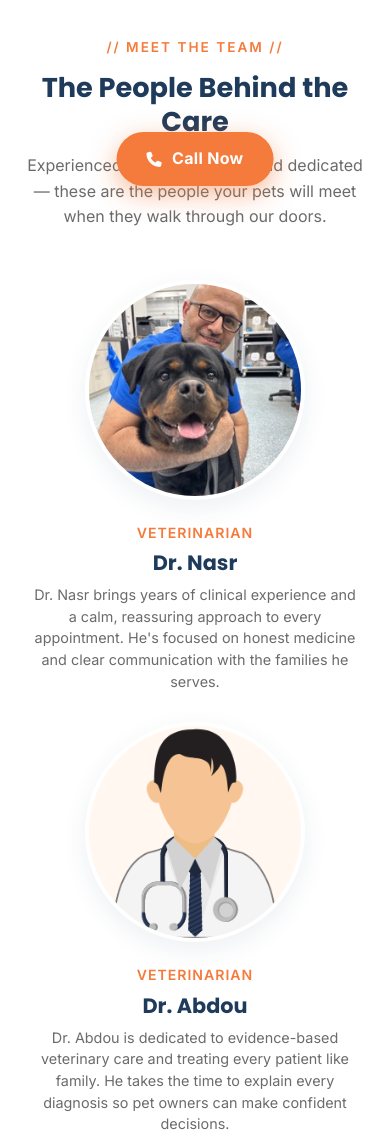
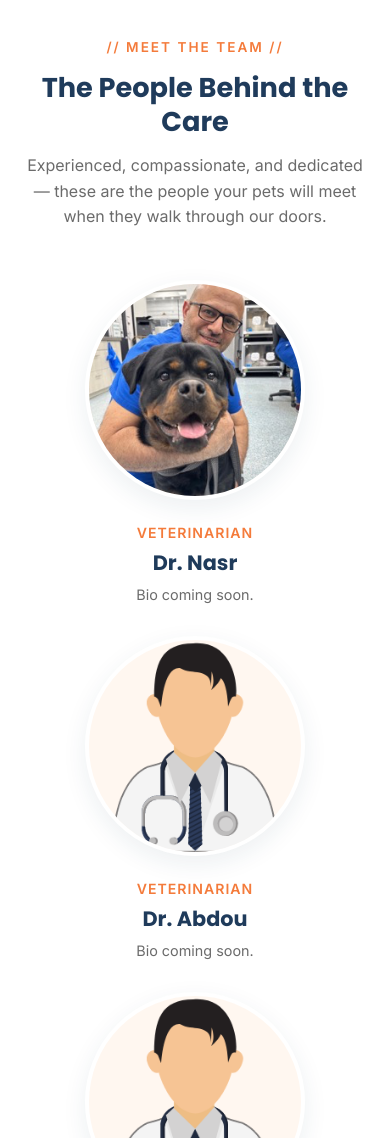
Before and after one commit to yahianasribrahim-blip/obahsite, a website: page team.html in a window 390 px wide. Shown: the part 640-1778 px from the top of the page. Drawn offline with Linux system fonts and the light colour scheme.

Commit message:
Use real Google reviews, drop fake team bios, remove sticky call button
- Replace placeholder testimonials with three real Google reviews
  (Olivia G., Nora A., Morgan H.) — covers affordability + same-day,
  first-time-owner trust, and gentle handling for reactive pets
- Revert the five team bios I had auto-written back to
  "Bio coming soon." per Yahia's call (Cassi's real bio untouched)
- Remove the sticky mobile "Call Now" button (looked cluttered next
  to the scroll-top button); strip the related JS injection and CSS

Co-Authored-By: Claude Opus 4.7 (1M context) <noreply@anthropic.com>

```diff
--- a/assets/css/styles.css
+++ b/assets/css/styles.css
@@ -559,36 +559,3 @@ a.contact-box:hover h4 { color: var(--primary); }
   background-color: #fff;
 }
 .contact-form select:invalid { color: #999; }
-
-/* ===== STICKY MOBILE CALL CTA ===== */
-.mobile-call-cta {
-  display: none;
-  position: fixed;
-  bottom: 18px;
-  left: 50%;
-  transform: translateX(-50%);
-  background: var(--primary);
-  color: #fff;
-  padding: 14px 30px;
-  border-radius: 999px;
-  box-shadow: 0 8px 26px rgba(244, 123, 59, 0.5);
-  font-weight: 700;
-  font-size: 1rem;
-  z-index: 999;
-  text-decoration: none;
-  align-items: center;
-  gap: 10px;
-  letter-spacing: 0.3px;
-  transition: background .2s, transform .2s;
-}
-.mobile-call-cta:hover, .mobile-call-cta:active {
-  background: var(--primary-dark);
-  color: #fff;
-  transform: translateX(-50%) translateY(-2px);
-}
-.mobile-call-cta i { font-size: 0.95rem; }
-@media (max-width: 720px) {
-  .mobile-call-cta { display: inline-flex; }
-  body { padding-bottom: 78px; }
-  .scroll-top { bottom: 84px; right: 18px; width: 42px; height: 42px; font-size: 1.1rem; }
-}
--- a/assets/js/main.js
+++ b/assets/js/main.js
@@ -17,16 +17,6 @@ document.addEventListener('DOMContentLoaded', () => {
   const nav = document.querySelector('.nav');
   if (toggle && nav) {
     toggle.addEventListener('click', () => nav.classList.toggle('open'));
-  }
-
-  // Sticky mobile call CTA (visible only on phones via CSS)
-  if (!document.querySelector('.mobile-call-cta')) {
-    const callBtn = document.createElement('a');
-    callBtn.href = 'tel:613-825-7921';
-    callBtn.className = 'mobile-call-cta';
-    callBtn.setAttribute('aria-label', 'Call Ottawa Barrhaven Animal Hospital');
-    callBtn.innerHTML = '<i class="fa-solid fa-phone"></i> Call Now';
-    document.body.appendChild(callBtn);
   }
 
   // Scroll to top button
--- a/team.html
+++ b/team.html
@@ -84,12 +84,12 @@
       <p>Experienced, compassionate, and dedicated — these are the people your pets will meet when they walk through our doors.</p>
     </div>
     <div class="team-grid">
-      <div class="team-card"><div class="photo"><img src="assets/images/resources/nasr.png" alt="Dr. Nasr"></div><div class="role">Veterinarian</div><h3>Dr. Nasr</h3><p class="bio">Dr. Nasr brings years of clinical experience and a calm, reassuring approach to every appointment. He's focused on honest medicine and clear communication with the families he serves.</p></div>
-      <div class="team-card"><div class="photo"><img src="assets/images/resources/01.png" alt="Dr. Abdou"></div><div class="role">Veterinarian</div><h3>Dr. Abdou</h3><p class="bio">Dr. Abdou is dedicated to evidence-based veterinary care and treating every patient like family. He takes the time to explain every diagnosis so pet owners can make confident decisions.</p></div>
-      <div class="team-card"><div class="photo"><img src="assets/images/resources/01.png" alt="Dr. Kamat"></div><div class="role">Veterinarian</div><h3>Dr. Kamat</h3><p class="bio">Dr. Kamat focuses on preventive care and early detection — helping pets live longer, healthier lives. Patients' families often comment on the patience and care he brings to every exam.</p></div>
-      <div class="team-card"><div class="photo"><img src="assets/images/resources/02.png" alt="Sabrina P."></div><div class="role">Vet Assistant</div><h3>Sabrina P.</h3><p class="bio">Sabrina assists with everything from wellness exams to surgical recovery. She's known around the clinic for her gentle handling and the way she remembers every pet by name.</p></div>
+      <div class="team-card"><div class="photo"><img src="assets/images/resources/nasr.png" alt="Dr. Nasr"></div><div class="role">Veterinarian</div><h3>Dr. Nasr</h3><p class="bio">Bio coming soon.</p></div>
+      <div class="team-card"><div class="photo"><img src="assets/images/resources/01.png" alt="Dr. Abdou"></div><div class="role">Veterinarian</div><h3>Dr. Abdou</h3><p class="bio">Bio coming soon.</p></div>
+      <div class="team-card"><div class="photo"><img src="assets/images/resources/01.png" alt="Dr. Kamat"></div><div class="role">Veterinarian</div><h3>Dr. Kamat</h3><p class="bio">Bio coming soon.</p></div>
+      <div class="team-card"><div class="photo"><img src="assets/images/resources/02.png" alt="Sabrina P."></div><div class="role">Vet Assistant</div><h3>Sabrina P.</h3><p class="bio">Bio coming soon.</p></div>
       <div class="team-card"><div class="photo"><img src="assets/images/resources/cassie.png" alt="Cassi"></div><div class="role">Vet Assistant</div><h3>Cassi</h3><p class="bio">Cassi is a Veterinary Assistant with a true love for animals. At home she is kept busy by her husky, Sasha. Outside the clinic, she enjoys snowboarding or playing board games with friends.</p></div>
-      <div class="team-card"><div class="photo"><img src="assets/images/resources/06.png" alt="Alana J."></div><div class="role">Vet Assistant</div><h3>Alana J.</h3><p class="bio">Alana works closely with the veterinary team to keep every visit running smoothly. She has a way of putting nervous pets — and nervous owners — at ease.</p></div>
+      <div class="team-card"><div class="photo"><img src="assets/images/resources/06.png" alt="Alana J."></div><div class="role">Vet Assistant</div><h3>Alana J.</h3><p class="bio">Bio coming soon.</p></div>
     </div>
   </div>
 </section>
```
Also changed, not shown: index.html (+6 -7 lines).
